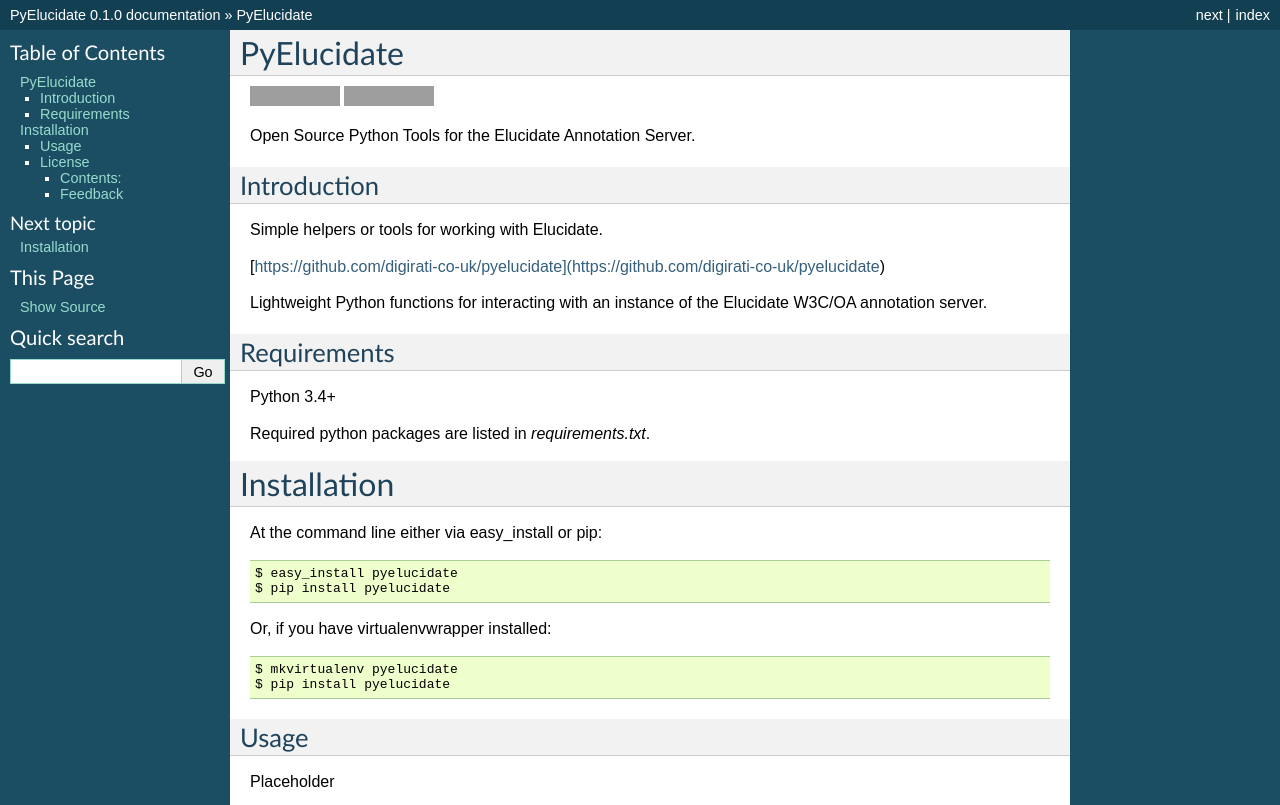
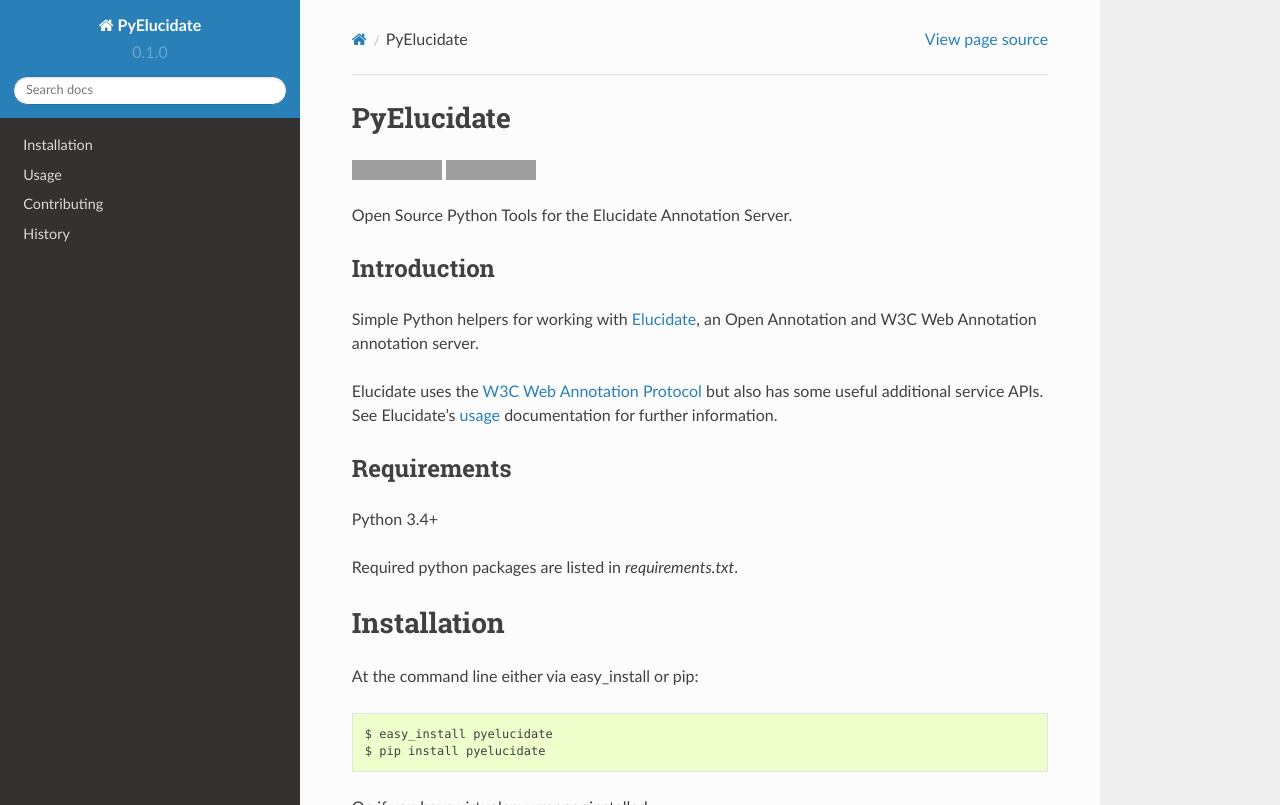
Before and after one commit to digirati-co-uk/pyelucidate, a Sphinx documentation site: the page built from docs/index.rst, in a window 1280 px wide and 1400 px high, cut to the strip 0-805 px from the top of the window. Built offline with Sphinx 7.4.7 and the Read the Docs theme 2.0.0, drawn with Linux system fonts in a browser that asks for light colours; the version number is read from the project's files by our own code; some of the changed text lies outside the part shown; grey boxes are pictures that could not be loaded.

Commit message:
Work in progress restructuredtext doc files. Switched HTML theme to Readthedocs theme.

```diff
--- a/README.rst
+++ b/README.rst
@@ -5,7 +5,7 @@
 .. image:: https://badge.fury.io/py/pyelucidate.png
     :target: http://badge.fury.io/py/pyelucidate
 
-.. image:: https://travis-ci.com/digirati-co-uk/pyelucidate.png?branch=master
+.. image:: https://travis-ci.com/digirati-co-uk/pyelucidate.svg?token=SQeW1amdJpFZbNJ175sQ&branch=master
     :target: https://travis-ci.com/digirati-co-uk/pyelucidate
 
 Open Source Python Tools for the Elucidate Annotation Server.
@@ -14,11 +14,17 @@
 Introduction
 ------------
 
-Simple helpers or tools for working with Elucidate.
+Simple Python helpers for working with Elucidate_, an Open Annotation and W3C Web Annotation annotation server.
 
-[https://github.com/digirati-co-uk/pyelucidate](https://github.com/digirati-co-uk/pyelucidate)
 
-Lightweight Python functions for interacting with an instance of the Elucidate W3C/OA annotation server.
+.. _Elucidate: https://github.com/dlcs/elucidate-server
+
+Elucidate uses the `W3C Web Annotation Protocol`__ but also has some useful additional service APIs. See Elucidate's
+usage_ documentation for further information.
+
+.. _W3CA:  https://www.w3.org/TR/annotation-protocol/
+__ W3CA_
+.. _usage: https://github.com/dlcs/elucidate-server/blob/master/USAGE.md
 
 
 Requirements
--- a/docs/conf.py
+++ b/docs/conf.py
@@ -100,7 +100,9 @@
 
 # The theme to use for HTML and HTML Help pages.  See the documentation for
 # a list of builtin themes.
-html_theme = 'default'
+# html_theme = 'default'
+html_theme = "sphinx_rtd_theme"
+
 
 # Theme options are theme-specific and customize the look and feel of a theme
 # further.  For a list of options available for each theme, see the
```
